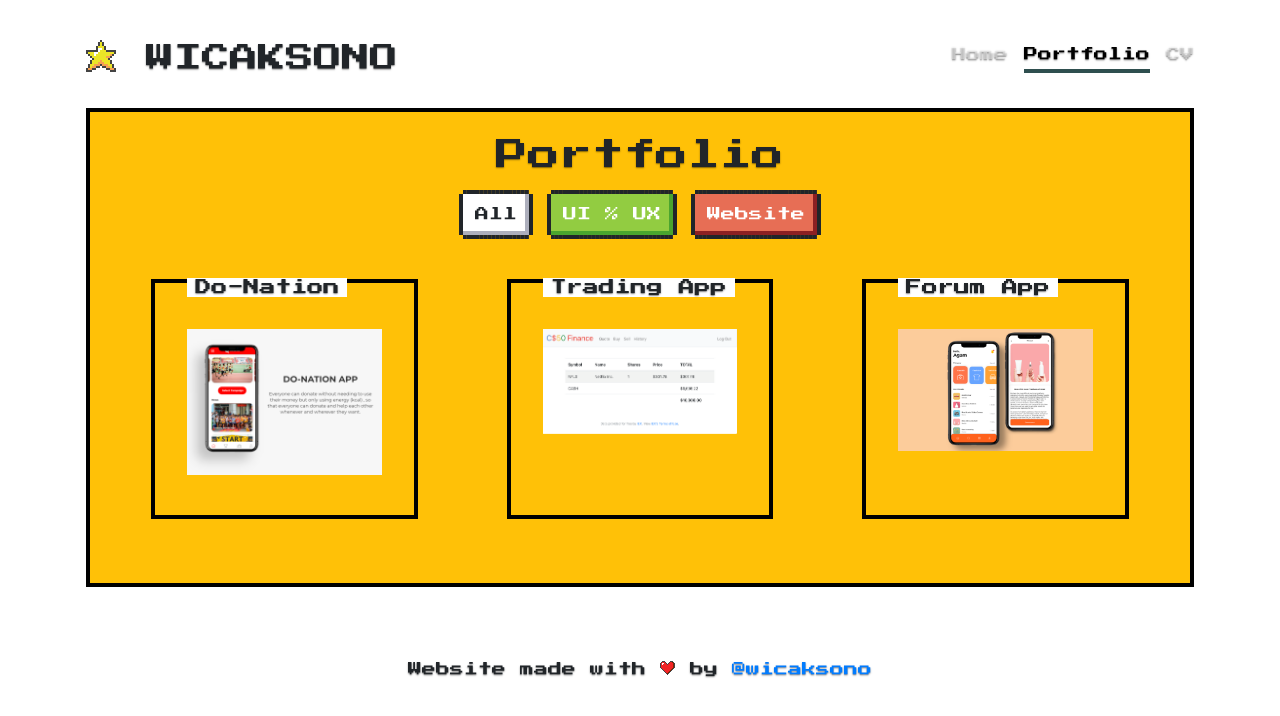
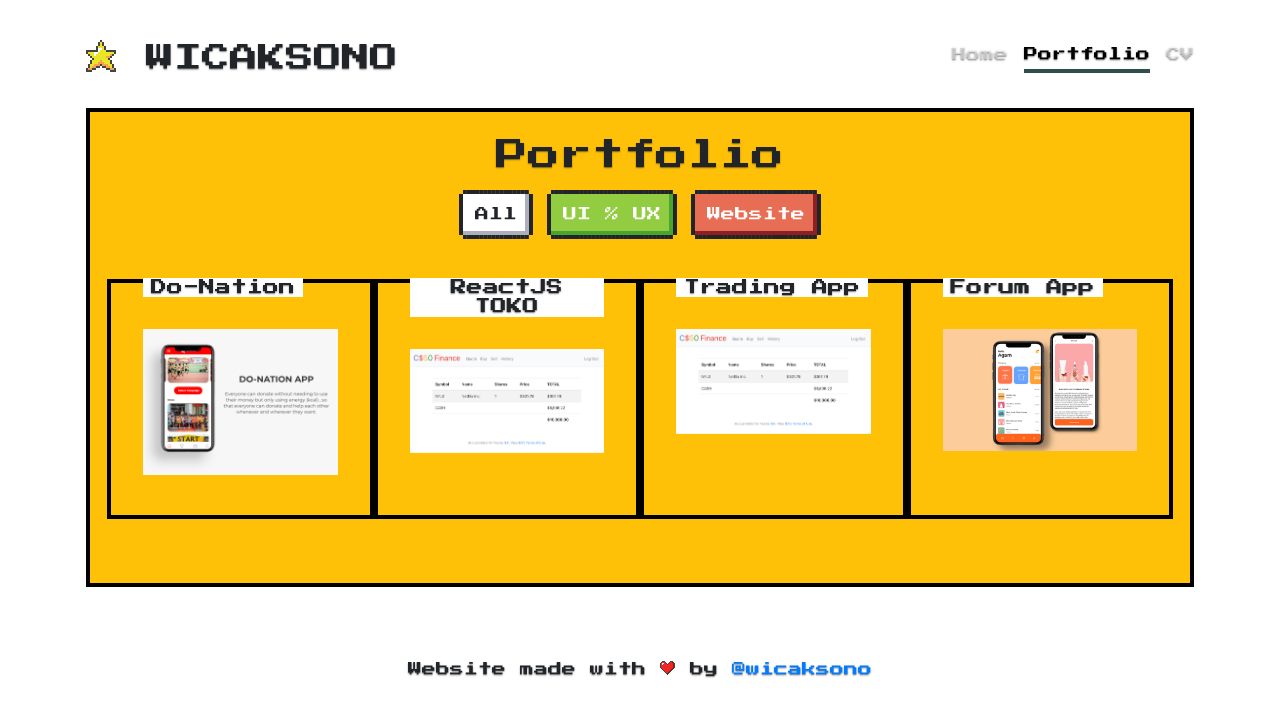
Before and after one commit to ghamaw/ghamaw.github.io, a plain HTML site: page portfolio.html in a window 1280 px wide. Drawn offline with nearby package versions, Linux system fonts and the light colour scheme.

Commit message:
Update portfolio.html

```diff
--- a/portfolio.html
+++ b/portfolio.html
@@ -40,6 +40,12 @@
                 <div class="my-3 nes-pointer col-12 col-md-3 filter frontend nes-container with-title">
                     <h6 class="title">Do-Nation</h6>
                     <img src="assets/img/donation.png" class="img-fluid shadow my-3" alt="">
+                </div>
+                <div class="my-3 nes-pointer col-12 col-md-3 filter frontend nes-container with-title">
+                    <h6 class="title">ReactJS TOKO</h6>
+                    <a href="https://tokojs.netlify.app/">
+                        <img src="assets/img/finance.png" class="img-fluid shadow my-3" alt="">
+                    </a>
                 </div>
                 <div class="my-3 nes-pointer col-12 col-md-3 filter backend nes-container with-title">
                     <h6 class="title">Trading App</h6>
```
